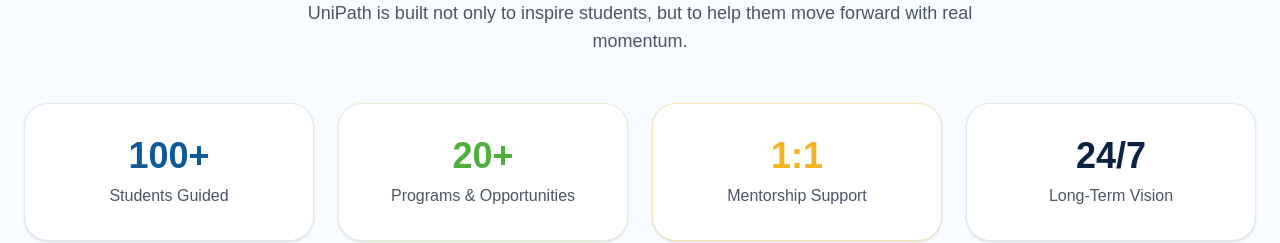
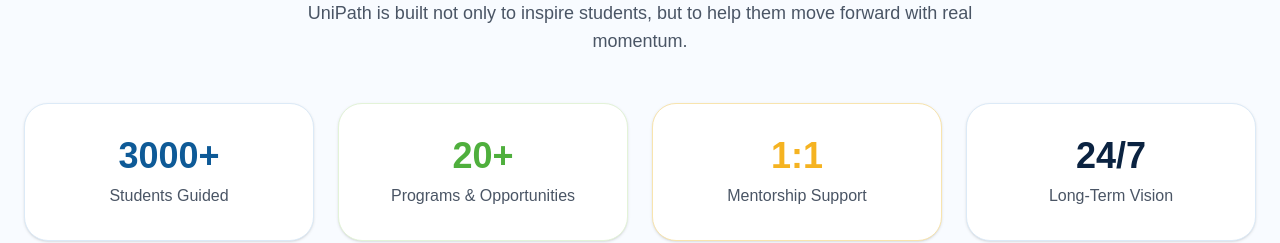
Before and after one commit to unipathuzbekistan-byte/unipath-uzbekistan, a Next.js app: page /about in a window 1280 px wide. Shown: the part 1760-2003 px from the top of the page. Built offline with nearby package versions, Linux system fonts and the light colour scheme; no server answers.

Commit message:
Update page.tsx

```diff
--- a/app/about/page.tsx
+++ b/app/about/page.tsx
@@ -169,7 +169,7 @@
 
           <div className="mt-12 grid gap-6 md:grid-cols-4">
             <div className="rounded-3xl bg-white p-8 shadow-sm border border-[#DCEAF7]">
-              <p className="text-4xl font-extrabold text-[#0E5A97]">100+</p>
+              <p className="text-4xl font-extrabold text-[#0E5A97]">3000+</p>
               <p className="mt-2 text-gray-600">Students Guided</p>
             </div>
             <div className="rounded-3xl bg-white p-8 shadow-sm border border-[#E3F3D8]">
```
